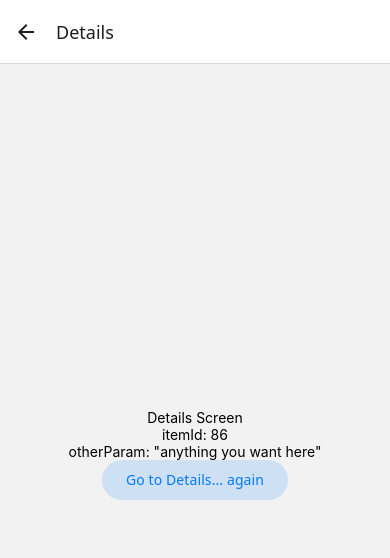
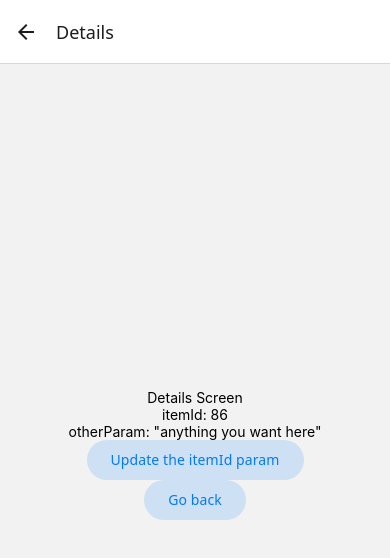
Before and after one commit to Kthalvs/appdev2, a React Native app in the folder react-native-navigation/: screen / in a window 390 px wide. Both pictures are taken after a click on the button "Go to Details". Shown: the top 558 px of the page. Built offline with nearby package versions, Linux system fonts and the light colour scheme.

Commit message:
Done with updating params

```diff
--- a/react-native-navigation/App.tsx
+++ b/react-native-navigation/App.tsx
@@ -38,13 +38,14 @@ function DetailsScreen({ route }) {
       <Text>otherParam: {JSON.stringify(otherParam)}</Text>
       <Button
         onPress={() =>
-          navigation.push('Details', {
+          navigation.setParams({
             itemId: Math.floor(Math.random() * 100),
           })
         }
       >
-        Go to Details... again
+        Update the itemId param
       </Button>
+      <Button onPress={() => navigation.goBack()}>Go back</Button>
     </View>
   );
 }
```
